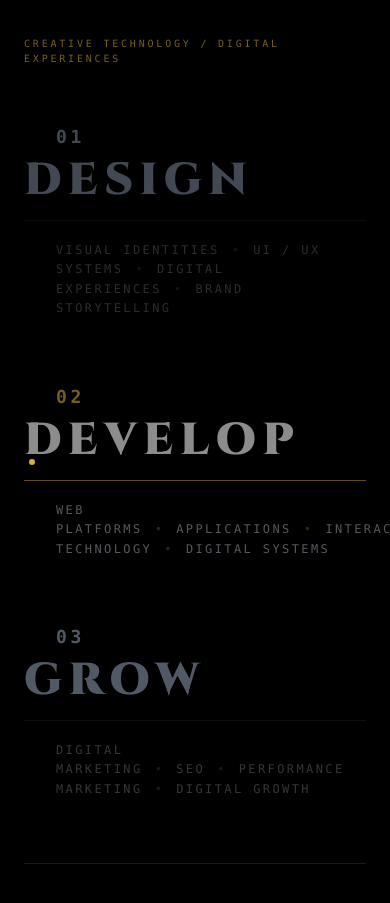
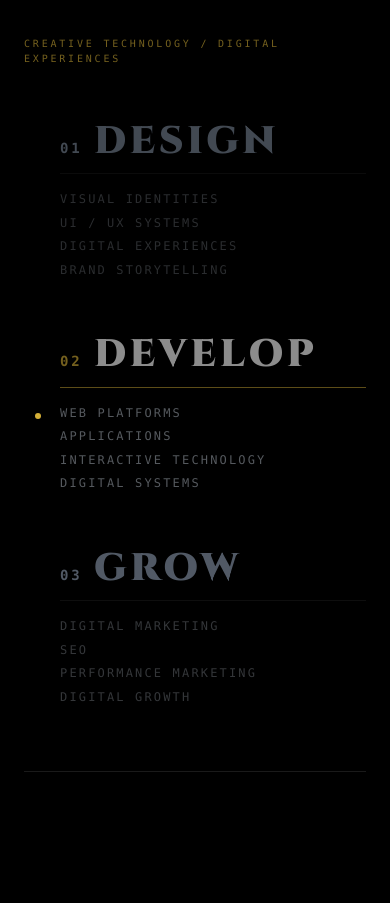
Before and after one commit to mythilijaikumar2-crypto/shadow-sozo-web-site, a React (Vite) app: page / in a window 390 px wide. Shown: the part 5720-6623 px from the top of the page. Built offline with nearby package versions, Linux system fonts and the light colour scheme.

Commit message:
Fix: mobile alignment in #what-we-create pillar section

```diff
--- a/src/components/NextSection.tsx
+++ b/src/components/NextSection.tsx
@@ -376,19 +376,20 @@ export const NextSection: React.FC = () => {
         </header>
 
         {/* ── PILLARS ────────────────────────────────────────── */}
-        <div className="relative w-full flex flex-col gap-16 sm:gap-24 lg:gap-32">
+        <div className="relative w-full flex flex-col gap-14 sm:gap-24 lg:gap-32">
 
-          {/* Gold thread */}
+          {/* Gold thread — sits in the left padding rail */}
           <div
             ref={threadRef}
-            className="absolute left-[0.65rem] sm:left-[0.9rem] top-4 bottom-4 w-[1px] bg-gold/35 pointer-events-none z-0 will-change-transform"
+            className="absolute left-[1rem] sm:left-[1.25rem] top-4 bottom-4 w-[1px] bg-gold/35 pointer-events-none z-0 will-change-transform"
             aria-hidden="true"
           />
 
-          {/* Active indicator dot */}
+          {/* Active indicator dot — centred on the thread */}
           <div
             ref={indicatorRef}
-            className="absolute left-[0.32rem] sm:left-[0.57rem] w-[6px] h-[6px] rounded-full bg-gold pointer-events-none z-10 transition-[top] duration-300 will-change-[top]"
+            className="absolute left-[0.69rem] sm:left-[0.94rem] w-[6px] h-[6px] rounded-full bg-gold pointer-events-none z-10 will-change-[top]"
+            style={{ top: '-2.5px' }}
             aria-hidden="true"
           />
 
@@ -396,21 +397,22 @@ export const NextSection: React.FC = () => {
             <div
               key={pillar.id}
               ref={el => { pillarRefs.current[index] = el; }}
-              className="relative z-10 flex flex-col gap-4 sm:gap-5 will-change-[opacity]"
+              /* LEFT RAIL: consistent pl-9 mobile, pl-14 tablet+ so all content clears the thread */
+              className="relative z-10 flex flex-col gap-3 sm:gap-5 pl-9 sm:pl-14 will-change-[opacity]"
             >
-              {/* Number + Title row */}
-              <div className="flex flex-col sm:flex-row sm:items-baseline gap-2 sm:gap-8">
+              {/* Number + Title — always flex-row so they NEVER misalign on mobile */}
+              <div className="flex flex-row items-baseline gap-3 sm:gap-6">
                 <span
                   ref={el => { pillarNumRefs.current[index] = el; }}
-                  className="font-mono text-lg sm:text-2xl tracking-[0.2em] font-semibold pl-8 select-none"
+                  className="font-mono text-sm sm:text-xl tracking-[0.2em] font-semibold flex-shrink-0 select-none"
                 >
                   {pillar.number}
                 </span>
 
                 <h3
                   ref={el => { pillarTitleRefs.current[index] = el; }}
-                  className="font-display font-black tracking-[0.15em] uppercase leading-none will-change-transform"
-                  style={{ fontSize: 'clamp(2.8rem, 8.5vw, 8.5rem)' }}
+                  className="font-display font-black tracking-[0.1em] sm:tracking-[0.15em] uppercase leading-none will-change-transform min-w-0"
+                  style={{ fontSize: 'clamp(2.4rem, 7.5vw, 8.5rem)' }}
                 >
                   {pillar.title}
                 </h3>
@@ -423,12 +425,21 @@ export const NextSection: React.FC = () => {
                 aria-hidden="true"
               />
 
-              {/* Detail items */}
+              {/* Detail items — stack vertically on mobile, bullet-separated on desktop */}
               <div
                 ref={el => { pillarDetailRefs.current[index] = el; }}
-                className="pl-8 sm:pl-16 pt-1 will-change-[opacity]"
+                className="pt-1 will-change-[opacity]"
               >
-                <p className="font-mono text-xs sm:text-sm tracking-[0.2em] text-silver/85 uppercase leading-relaxed">
+                {/* Mobile: vertical list */}
+                <ul className="flex flex-col gap-1 sm:hidden list-none">
+                  {pillar.items.map((item, i) => (
+                    <li key={i} className="font-mono text-xs tracking-[0.18em] text-silver/85 uppercase leading-relaxed">
+                      {item}
+                    </li>
+                  ))}
+                </ul>
+                {/* Tablet+: inline bullet list */}
+                <p className="hidden sm:block font-mono text-xs sm:text-sm tracking-[0.2em] text-silver/85 uppercase leading-relaxed">
                   {pillar.items.map((item, i) => (
                     <React.Fragment key={i}>
                       <span>{item}</span>
```
